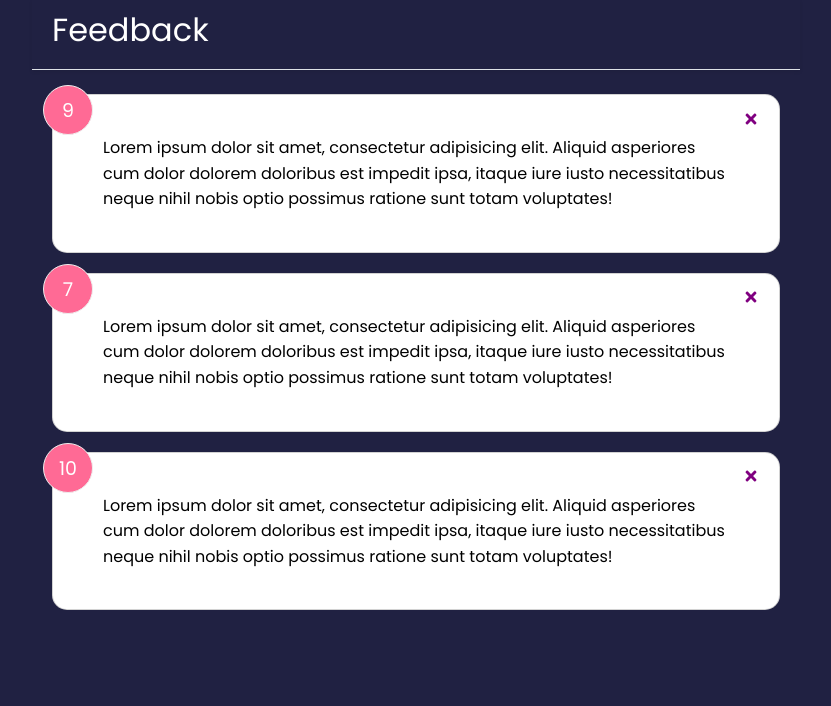
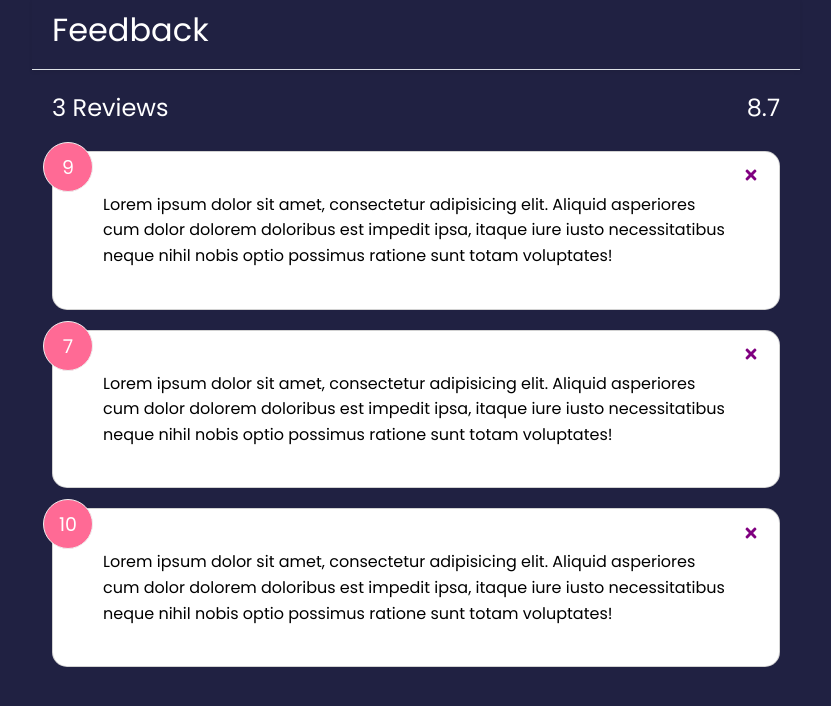
Before and after one commit to letStayFoolish/feedback-app-react, a React (Create React App) app: page / in a window 1280 px wide. Shown: the top 706 px of the page, without its empty margins (224-1055 px from the left). Built offline with nearby package versions, Linux system fonts and the light colour scheme.

Commit message:
FeedbackStats Component

```diff
--- a/src/App.js
+++ b/src/App.js
@@ -2,6 +2,7 @@
 import { useState } from "react";
 import FeedbackData from "./data/FeedbackData";
 import FeedbackList from "./components/FeedbackList";
+import FeedbackStats from "./components/FeedbackStats";
 function App() {
   const [feedback, setFeedback] = useState(FeedbackData)
   function deleteFeedback(id) {
@@ -13,6 +14,7 @@
     <>
       <Header text='Feedback' />
       <div className='container'>
+        <FeedbackStats feedback={feedback} />
         <FeedbackList feedback={feedback} deleteFeedback={deleteFeedback} />
       </div>
     </>
--- /dev/null
+++ b/src/components/FeedbackStats.jsx
@@ -0,0 +1,21 @@
+import PropTypes from "prop-types";
+const FeedbackStats = ({ feedback }) => {
+  const rev = feedback.length
+  const sum = feedback.reduce((acc, cur) => {
+    return acc + cur.rating
+  }, 0)
+  let average = sum / rev
+  average = average.toFixed(1).replace(/[.,]0$/, '')
+  return (
+    <div className='feedback-stats'>
+      <h4>{rev} Reviews</h4>
+      <h4>{isNaN(average) ? 0 : average}</h4>
+    </div>
+  )
+}
+
+FeedbackStats.propTypes = {
+  feedback: PropTypes.array.isRequired
+}
+
+export default FeedbackStats
```
